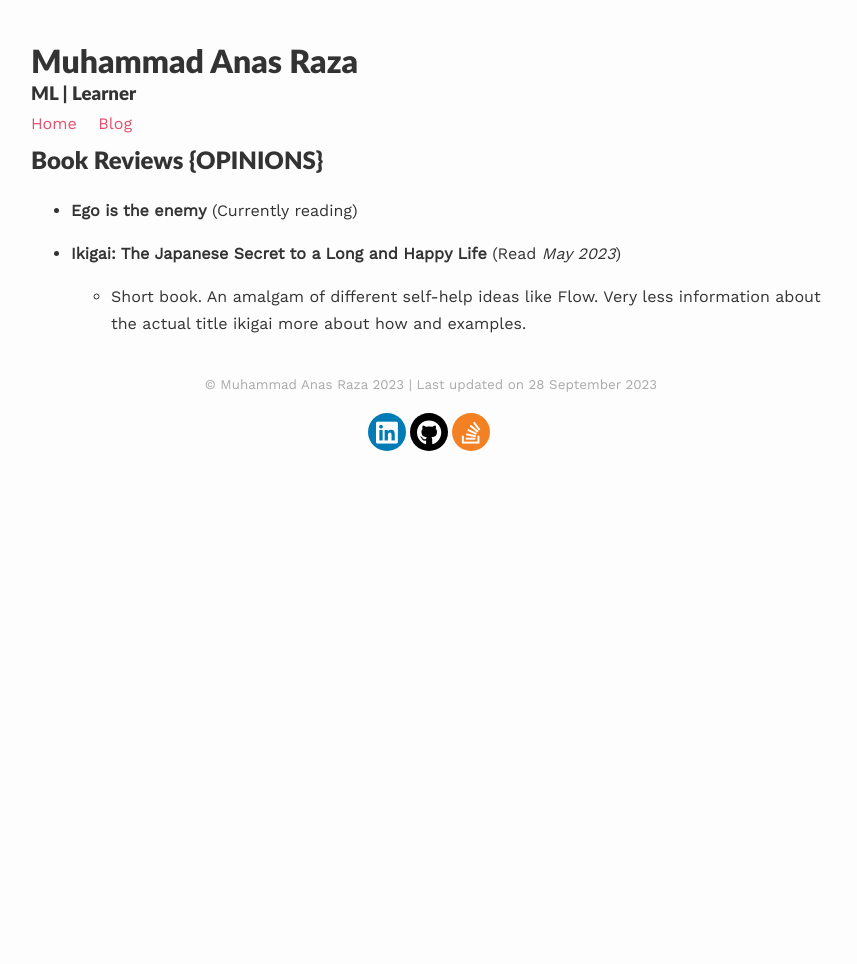
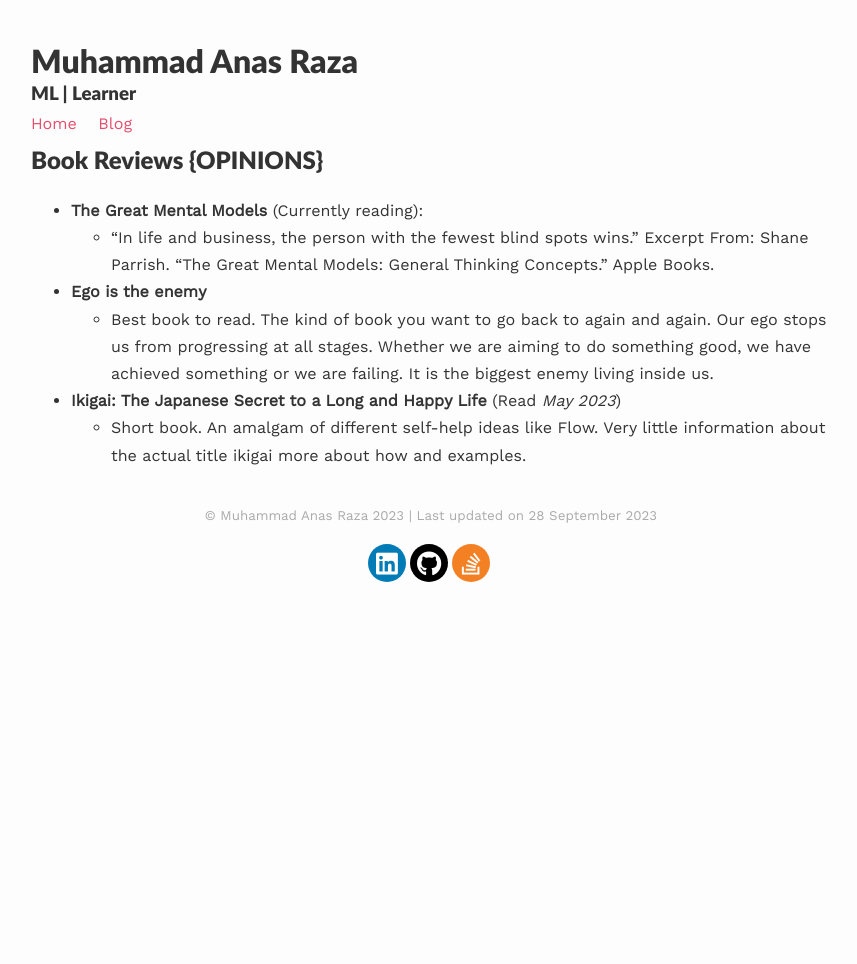
Before and after one commit to anas-rz/anas-rz.github.io, a Jekyll site: the page built from readings.md, in a window 1280 px wide. Shown: the whole page, without its empty margins (209-1066 px from the left). Built offline with Jekyll 4.4.1, drawn with Linux system fonts in a browser that asks for light colours; nearby versions of some CDN libraries; a script that is not in the unit is left out.

Commit message:
Update readings.md

```diff
--- a/readings.md
+++ b/readings.md
@@ -5,7 +5,10 @@ published: true
 ---
 
 ## Book Reviews \{OPINIONS\}
-- **Ego is the enemy** (Currently reading)
-
+- **The Great Mental Models** (Currently reading):
+  - “In life and business, the person with the fewest blind spots wins.”
+Excerpt From: Shane Parrish. “The Great Mental Models: General Thinking Concepts.” Apple Books.
+- **Ego is the enemy**
+  - Best book to read. The kind of book you want to go back to again and again. Our ego stops us from progressing at all stages. Whether we are aiming to do something good, we have achieved something or we are failing. It is the biggest enemy living inside us.
 - **Ikigai: The Japanese Secret to a Long and Happy Life** (Read *May 2023*)
-  - Short book. An amalgam of different self-help ideas like Flow. Very less information about the actual title ikigai more about how and examples.
+  - Short book. An amalgam of different self-help ideas like Flow. Very little information about the actual title ikigai more about how and examples.
```
